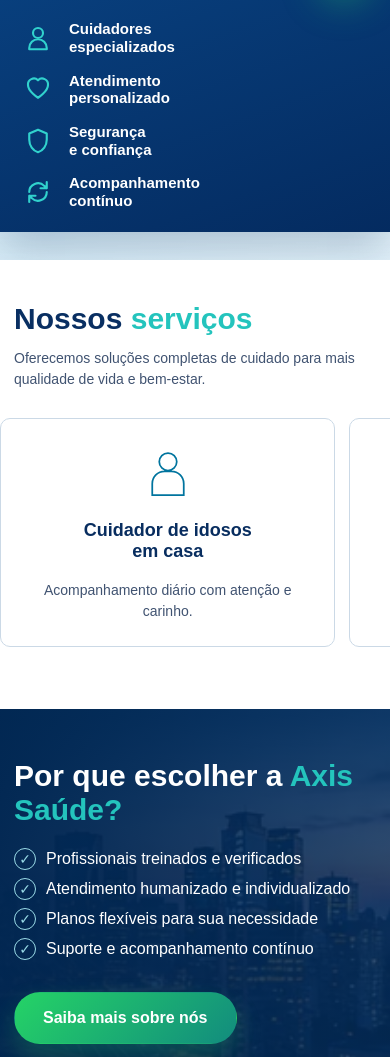
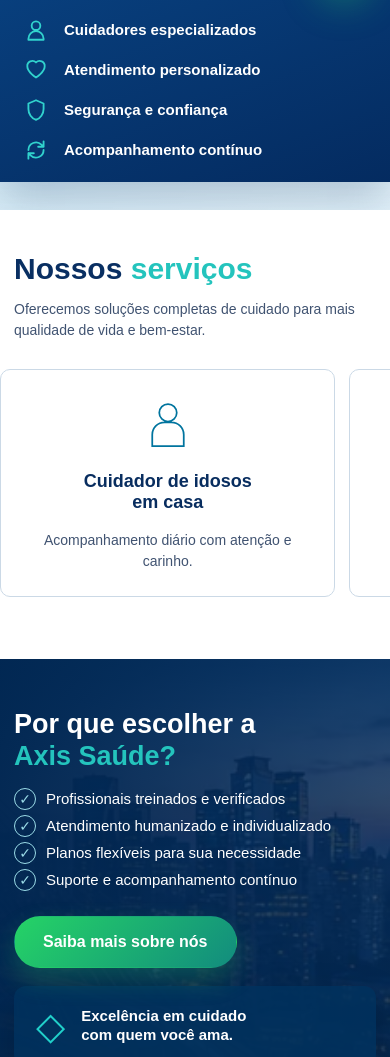
Before and after one commit to fluowai/axissaude, a plain HTML site: page index.html in a window 390 px wide. Shown: the part 838-1895 px from the top of the page. Drawn offline with Linux system fonts and the light colour scheme.

Commit message:
Refine mobile content alignment

```diff
--- a/index.html
+++ b/index.html
@@ -56,10 +56,10 @@
               <img src="assets/hero-care.webp" alt="" width="542" height="530" decoding="async" fetchpriority="high">
             </picture>
             <div class="benefit-panel">
-              <div><span class="line-icon"><svg viewBox="0 0 24 24"><path d="M12 12a4 4 0 1 0 0-8 4 4 0 0 0 0 8Zm-7 8a7 7 0 0 1 14 0v1H5v-1Z"/></svg></span><strong>Cuidadores<br>especializados</strong></div>
-              <div><span class="line-icon"><svg viewBox="0 0 24 24"><path d="M20 8.8c0 5.1-8 10.2-8 10.2S4 13.9 4 8.8A4.7 4.7 0 0 1 12 5a4.7 4.7 0 0 1 8 3.8Z"/></svg></span><strong>Atendimento<br>personalizado</strong></div>
-              <div><span class="line-icon"><svg viewBox="0 0 24 24"><path d="M12 3 5 6v5c0 4.6 2.9 8.7 7 10 4.1-1.3 7-5.4 7-10V6l-7-3Z"/></svg></span><strong>Segurança<br>e confiança</strong></div>
-              <div><span class="line-icon"><svg viewBox="0 0 24 24"><path d="M5 12a7 7 0 0 1 12-4.9L19 9m0-5v5h-5M19 12a7 7 0 0 1-12 4.9L5 15m0 5v-5h5"/></svg></span><strong>Acompanhamento<br>contínuo</strong></div>
+              <div><span class="line-icon"><svg viewBox="0 0 24 24"><path d="M12 12a4 4 0 1 0 0-8 4 4 0 0 0 0 8Zm-7 8a7 7 0 0 1 14 0v1H5v-1Z"/></svg></span><strong><span>Cuidadores</span><span>especializados</span></strong></div>
+              <div><span class="line-icon"><svg viewBox="0 0 24 24"><path d="M20 8.8c0 5.1-8 10.2-8 10.2S4 13.9 4 8.8A4.7 4.7 0 0 1 12 5a4.7 4.7 0 0 1 8 3.8Z"/></svg></span><strong><span>Atendimento</span><span>personalizado</span></strong></div>
+              <div><span class="line-icon"><svg viewBox="0 0 24 24"><path d="M12 3 5 6v5c0 4.6 2.9 8.7 7 10 4.1-1.3 7-5.4 7-10V6l-7-3Z"/></svg></span><strong><span>Segurança</span><span>e confiança</span></strong></div>
+              <div><span class="line-icon"><svg viewBox="0 0 24 24"><path d="M5 12a7 7 0 0 1 12-4.9L19 9m0-5v5h-5M19 12a7 7 0 0 1-12 4.9L5 15m0 5v-5h5"/></svg></span><strong><span>Acompanhamento</span><span>contínuo</span></strong></div>
             </div>
           </div>
         </div>
--- a/styles.css
+++ b/styles.css
@@ -283,6 +283,10 @@
   gap: 15px;
   font-size: 15px;
   line-height: 1.18;
+}
+
+.benefit-panel strong span {
+  display: block;
 }
 
 .line-icon {
@@ -899,9 +903,35 @@
     bottom: auto;
     width: calc(100% + 28px);
     margin: -16px 0 0 -14px;
-    gap: 16px;
-    padding: 22px;
+    gap: 12px;
+    padding: 18px 22px;
     border-radius: 0;
+  }
+
+  .benefit-panel div {
+    gap: 14px;
+    font-size: 15px;
+    line-height: 1.2;
+  }
+
+  .benefit-panel strong {
+    display: flex;
+    gap: 4px;
+    white-space: nowrap;
+  }
+
+  .benefit-panel strong span {
+    display: inline;
+  }
+
+  .line-icon {
+    width: 28px;
+    height: 28px;
+  }
+
+  .line-icon svg {
+    width: 26px;
+    height: 26px;
   }
 
   .form-section {
@@ -928,7 +958,13 @@
   }
 
   .form-copy h2 {
-    font-size: 32px;
+    font-size: 30px;
+    line-height: 1.12;
+  }
+
+  .form-copy p:not(.eyebrow) {
+    font-size: 17px;
+    line-height: 1.48;
   }
 
   .contact-form {
@@ -978,11 +1014,32 @@
       #04315f;
   }
 
+  .why h2 {
+    font-size: 27px;
+    line-height: 1.16;
+  }
+
+  .why h2 span {
+    display: block;
+  }
+
+  .why ul {
+    gap: 10px;
+    margin: 18px 0 28px;
+    font-size: 15px;
+  }
+
   .why-badge {
     position: static;
-    width: fit-content;
+    width: 100%;
     margin-top: 18px;
     padding: 18px 22px;
+    justify-content: flex-start;
+  }
+
+  .why-badge strong {
+    font-size: 15px;
+    line-height: 1.25;
   }
 
   .contact-card {
```
